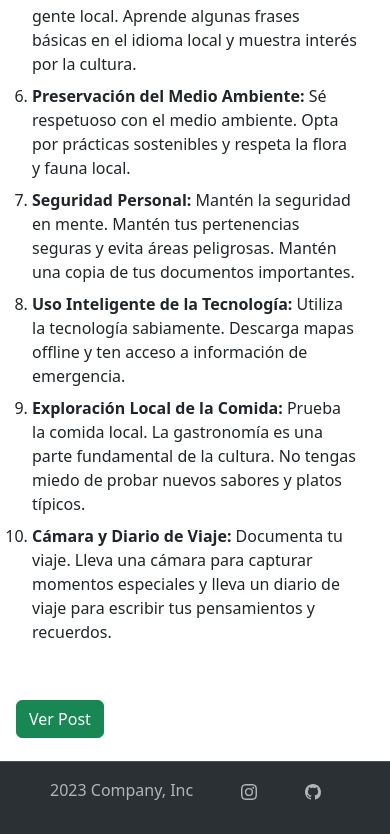
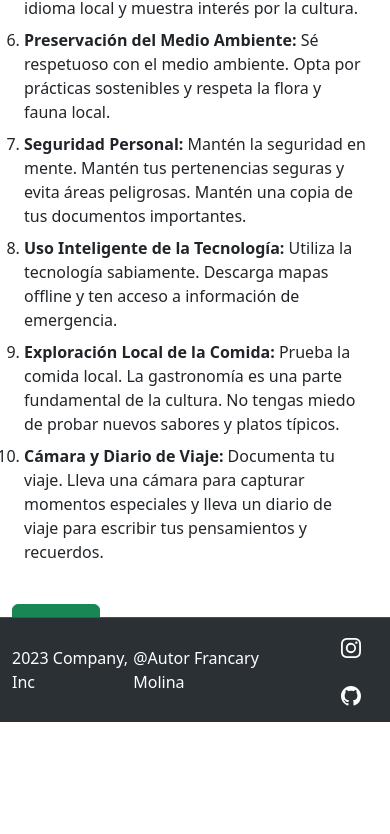
Before and after one commit to Francary/comision-2-francary-molina, a React (Vite) app in the folder frontend/: page / in a window 390 px wide. Shown: the part 940-1774 px from the top of the page. After the commit the page ends 1662 px from the top, so only its background shows below. Built offline with nearby package versions, Linux system fonts and the light colour scheme.

Commit message:
Mejora de Estilos

```diff
--- a/frontend/src/components/Footer.jsx
+++ b/frontend/src/components/Footer.jsx
@@ -4,19 +4,19 @@ import { BsGithub, BsInstagram} from "react-icons/bs"
 
 const Footer = () => {
     return(
-    <footer className=" d-flex flex-wrap justify-content-between align-items-center py-3  border-top bg-body-tertiary" data-bs-theme="dark">
+    <footer className=" d-flex flex-wrap justify-content-between align-items-center py-1  border-top bg-body-tertiary" data-bs-theme="dark">
        <div className="container d-flex " >
-        <div className="col-md-4 d-flex align-items-center">
-            <a href="/" className="mb-3 me-2 mb-md-0 text-body-secondary text-decoration-none lh-1">
-                <svg className="bi" width="30" height="24"></svg>
-            </a>
-            <span className="mb-3 mb-md-0 text-body-secondary">2023 Company, Inc</span>
-        </div>
+            <div className="col-md-4 d-flex align-items-center">
+                <span className="text-white">2023 Company, Inc</span>
+            </div>
+            <div className="col-md-4 d-flex align-items-center" >
+                <span className="text-white">@Autor Francary Molina</span>
+            </div>
 
-        <ul className="nav col-md-8 justify-content-end list-unstyled d-flex">
-            <li className="ms-5"><Link className="text-body-secondary" to="https://www.instagram.com/francarymolinapaez/"><BsInstagram /></Link></li>
-            <li className="ms-5"><Link className="text-body-secondary" to="https://github.com/Francary/"><BsGithub /></Link></li>
-        </ul>
+             <ul className="nav col-md-4 justify-content-end list-unstyled d-flex">
+                <li className=""><Link className="text-white btn btn-lg" to="https://www.instagram.com/francarymolinapaez/"><BsInstagram /></Link></li>
+                <li className=""><Link className="text-white btn btn-lg" to="https://github.com/Francary/"><BsGithub /></Link></li>
+            </ul>
         </div>
     </footer>
 
--- a/frontend/src/pages/HomePage.jsx
+++ b/frontend/src/pages/HomePage.jsx
@@ -3,13 +3,13 @@ const HomePage = () => {
 
     return(
 
-        <div className="container d-flex flex-column p-3 gap-4 justify-content-center mt-3">
+        <div className="container d-flex flex-column  gap-4 justify-content-center mt-3">
             <h1 className="text-center">Explorando el Mundo: </h1>
             <p> ¡Bienvenidos al emocionante mundo de los viajes! Hoy nos reunimos en este foro para explorar juntos las maravillas que el mundo tiene para ofrecer. Preparémonos para un viaje lleno de descubrimientos, aventuras y experiencias inolvidables</p>
 
             <h1 className="text-center">Top 10 Recomendaciones para Viajes</h1>
 
-            <ol className="container d-flex flex-column p-3 gap-2 justify-content-center mt-1">
+            <ol className="container d-flex flex-column gap-2 justify-content-center mt-1">
                 <li><strong>Investigación Previa:</strong> Antes de viajar, investiga sobre el destino. Aprende sobre la cultura local, las costumbres y las atracciones turísticas.</li>
 
                 <li><strong>Empaque Eficiente:</strong> Sé selectivo al empacar. Lleva ropa versátil y empaca solo lo esencial. Considera el clima y la duración de tu viaje al seleccionar tu guardarropa.</li>
--- a/frontend/src/pages/NewPostPage.jsx
+++ b/frontend/src/pages/NewPostPage.jsx
@@ -33,7 +33,7 @@ const NewPostPage = () => {
             })
     }
     return (
-        <div className="container d-flex flex-column justify-content-center aling-items-center mt-5">
+        <div className="container d-flex flex-column justify-content-center aling-items-center mt-3">
             <h1 className="text-center">NEW POST</h1>
             <form className="d-flex flex-column gap-3 mt-5" onSubmit={handleSubmint}>
 
--- a/frontend/src/pages/PostPage.jsx
+++ b/frontend/src/pages/PostPage.jsx
@@ -22,7 +22,7 @@ const PostPage = () => {
 
     return (
 
-    <div className="container d-flex flex-column p-3 gap-4 justify-content-center mt-5">
+    <div className="container d-flex flex-column gap-4 justify-content-center mt-3">
         <h1 className="text-center">POST PAGE</h1>
 
         <div className="d-flex flex-row gap-4">
```
